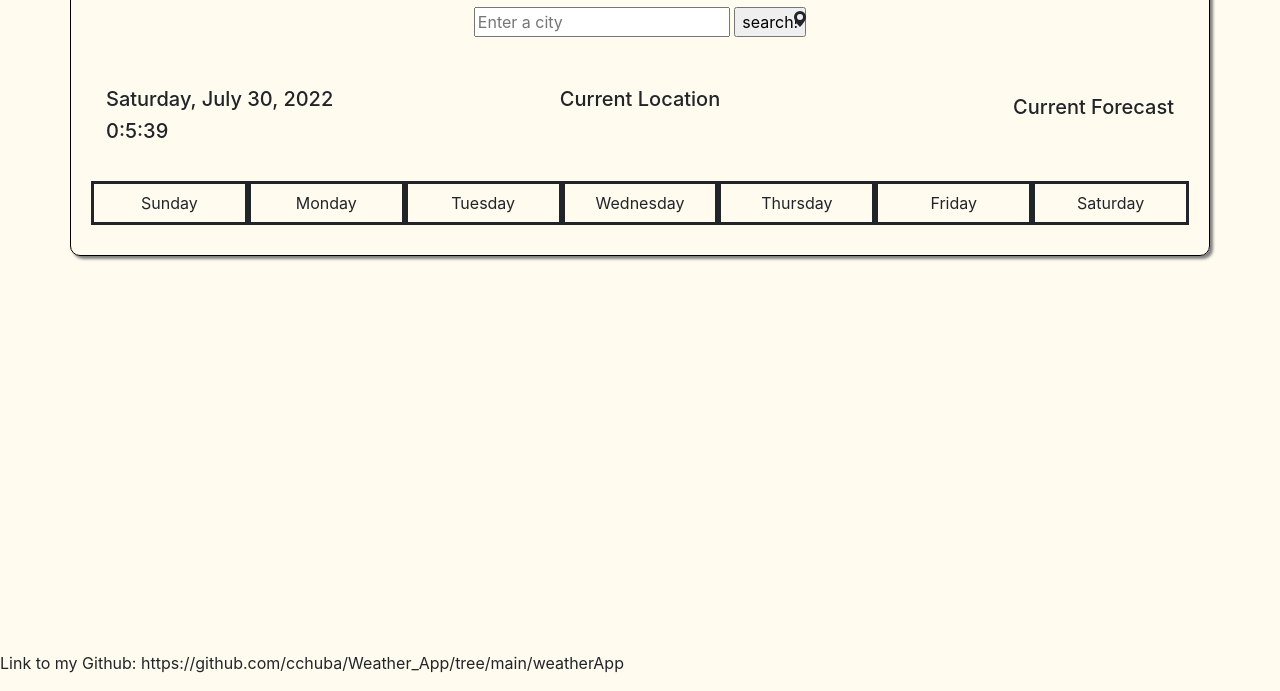
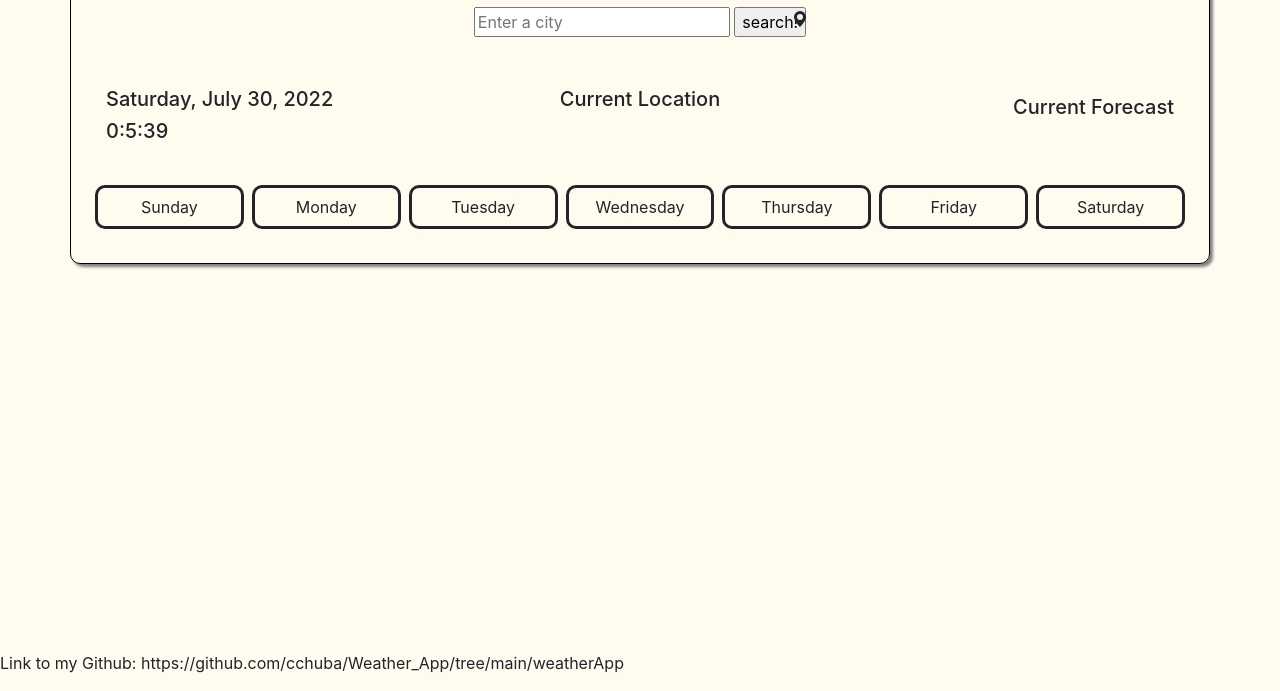
Before and after one commit to cchuba/Weather_App, a website built with Parcel: page weatherApp/index.html in a window 1280 px wide. Shown: the part 109-800 px from the top of the page. Built offline with nearby package versions, Linux system fonts and the light colour scheme.

Commit message:
added radius to daily forecasts

```diff
--- a/weatherApp/src/styles.css
+++ b/weatherApp/src/styles.css
@@ -81,3 +81,8 @@ img {
   position: relative;
   top: -1.5em;
 }
+
+.col{
+  border-radius: 10px;
+  margin: 4px;
+}
```
